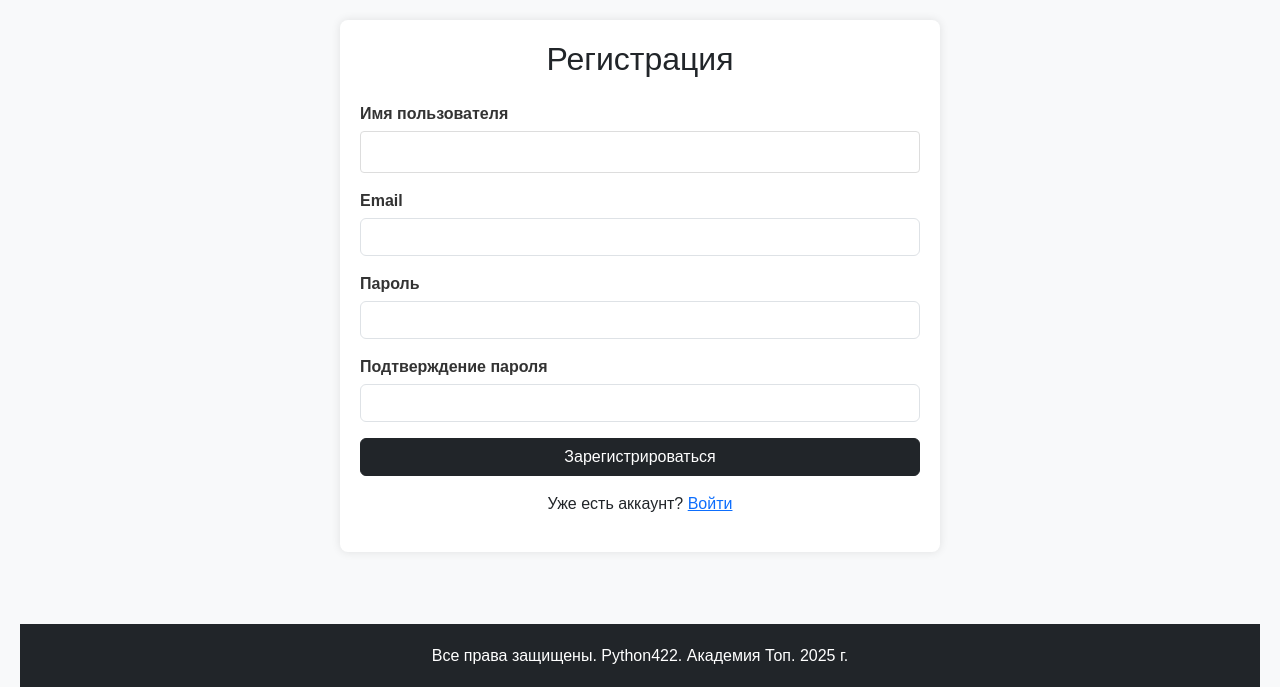
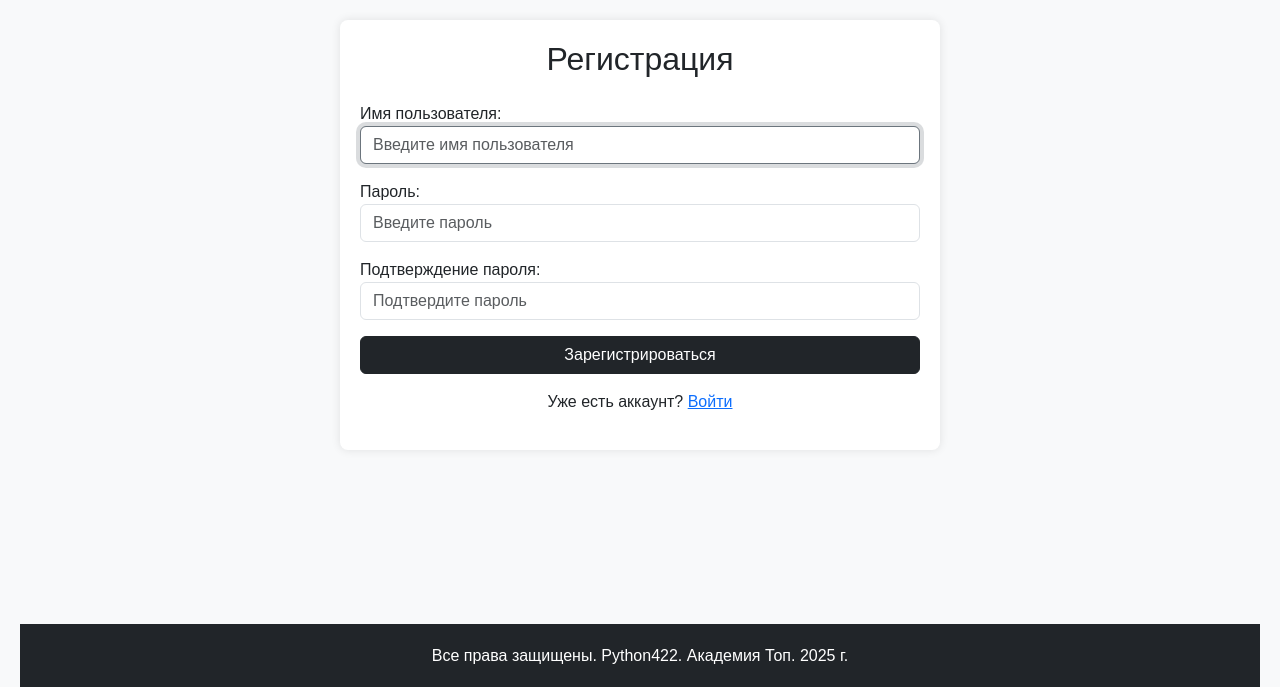
Before and after one commit to VladimirMonin/django_422, a Django app: page /users/register/ in a window 1280 px wide. Shown: the part 92-779 px from the top of the page. Run offline with Django 5.2, Linux system fonts and the light colour scheme.

Commit message:
lesson_67: регистрация RegisterView а так же своя форма RegisterForm на базе UserCreationForm

```diff
--- a/blog/settings.py
+++ b/blog/settings.py
@@ -109,7 +109,7 @@ AUTH_PASSWORD_VALIDATORS = [
 # Internationalization
 # https://docs.djangoproject.com/en/5.1/topics/i18n/
 
-LANGUAGE_CODE = 'en-us'
+LANGUAGE_CODE = 'ru'
 
 TIME_ZONE = 'UTC'
 
--- a/users_app/forms.py
+++ b/users_app/forms.py
@@ -1,7 +1,26 @@
-from django.contrib.auth.forms import AuthenticationForm
+from django.contrib.auth.forms import AuthenticationForm, UserCreationForm
 from django import forms
 
+
 class LoginForm(AuthenticationForm):
+    username = forms.CharField(
+        label="Имя пользователя",
+        widget=forms.TextInput(
+            attrs={
+                "class": "form-control",
+                "placeholder": "Введите имя пользователя",
+            }
+        ),
+    )
+    password = forms.CharField(
+        label="Пароль",
+        widget=forms.PasswordInput(
+            attrs={"class": "form-control", "placeholder": "Введите пароль"}
+        ),
+    )
+
+
+class RegisterForm(UserCreationForm):
     username = forms.CharField(
         label="Имя пользователя",
         widget=forms.TextInput(attrs={
@@ -9,10 +28,17 @@ class LoginForm(AuthenticationForm):
             'placeholder': 'Введите имя пользователя',
         })
     )
-    password = forms.CharField(
+    password1 = forms.CharField(
         label="Пароль",
         widget=forms.PasswordInput(attrs={
             'class': 'form-control',
             'placeholder': 'Введите пароль'
         })
     )
+    password2 = forms.CharField(
+        label="Подтверждение пароля",
+        widget=forms.PasswordInput(attrs={
+            'class': 'form-control',
+            'placeholder': 'Подтвердите пароль'
+        })
+    )
--- a/users_app/templates/register.html
+++ b/users_app/templates/register.html
@@ -6,24 +6,9 @@
 <div class="container">
     <div class="form-container">
         <h2 class="text-center mb-4">Регистрация</h2>
-        <form method="POST" action="{% url 'users:register' %}">
+        <form method="POST">
             {% csrf_token %}
-            <div class="form-group mb-3">
-                <label for="username">Имя пользователя</label>
-                <input type="text" class="form-control" id="username" name="username" required>
-            </div>
-            <div class="form-group mb-3">
-                <label for="email">Email</label>
-                <input type="email" class="form-control" id="email" name="email" required>
-            </div>
-            <div class="form-group mb-3">
-                <label for="password1">Пароль</label>
-                <input type="password" class="form-control" id="password1" name="password1" required>
-            </div>
-            <div class="form-group mb-3">
-                <label for="password2">Подтверждение пароля</label>
-                <input type="password" class="form-control" id="password2" name="password2" required>
-            </div>
+            {{ form.as_p }}
             <button type="submit" class="btn btn-dark w-100">Зарегистрироваться</button>
         </form>
         <div class="mt-3 text-center">
--- a/users_app/urls.py
+++ b/users_app/urls.py
@@ -1,12 +1,12 @@
 from django.urls import path
-from users_app.views import register_user, profile_user, CustomLogoutView, CustomLoginView
+from users_app.views import profile_user, CustomLogoutView, CustomLoginView, RegisterView
 
 
 app_name = "users"
 
 urlpatterns = [
     path("login/", CustomLoginView.as_view(), name="login"),
-    path("register/", register_user, name="register"),
+    path("register/", RegisterView.as_view(), name="register"),
     path("logout/", CustomLogoutView.as_view(), name="logout"),
     path("profile/", profile_user, name="profile"),
 ]
--- a/users_app/views.py
+++ b/users_app/views.py
@@ -5,12 +5,15 @@ from django.urls import reverse
 from django.contrib.auth.models import User
 from django.contrib.auth.views import LogoutView, LoginView
 
+from django.views.generic.edit import CreateView
+from django.contrib.auth.forms import UserCreationForm
+from django.urls import reverse_lazy
 
 from django.shortcuts import render, redirect
 from django.contrib.auth import login, logout, authenticate
 from django.contrib import messages
 from django.urls import reverse
-from .forms import LoginForm
+from .forms import LoginForm, RegisterForm
 
 
 class CustomLoginView(LoginView):
@@ -34,6 +37,12 @@ class CustomLogoutView(LogoutView):
     def post(self, request, *args, **kwargs):
         messages.success(request, 'Вы успешно вышли из системы')
         return super().post(request, *args, **kwargs)
+
+
+class RegisterView(CreateView):
+    form_class = RegisterForm
+    template_name = 'register.html'
+    success_url = reverse_lazy('main')
 
 
 def register_user(request):
```
